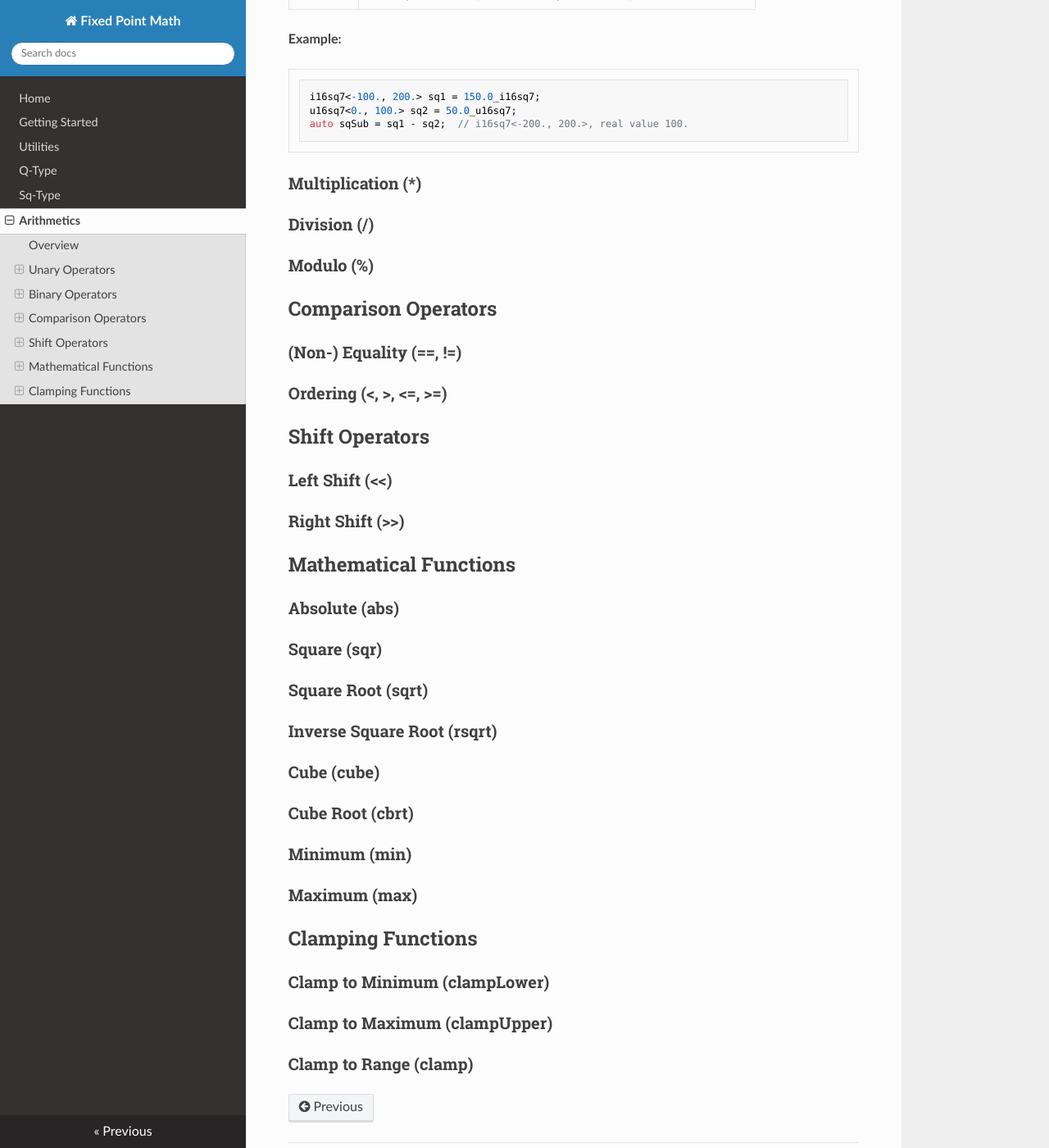
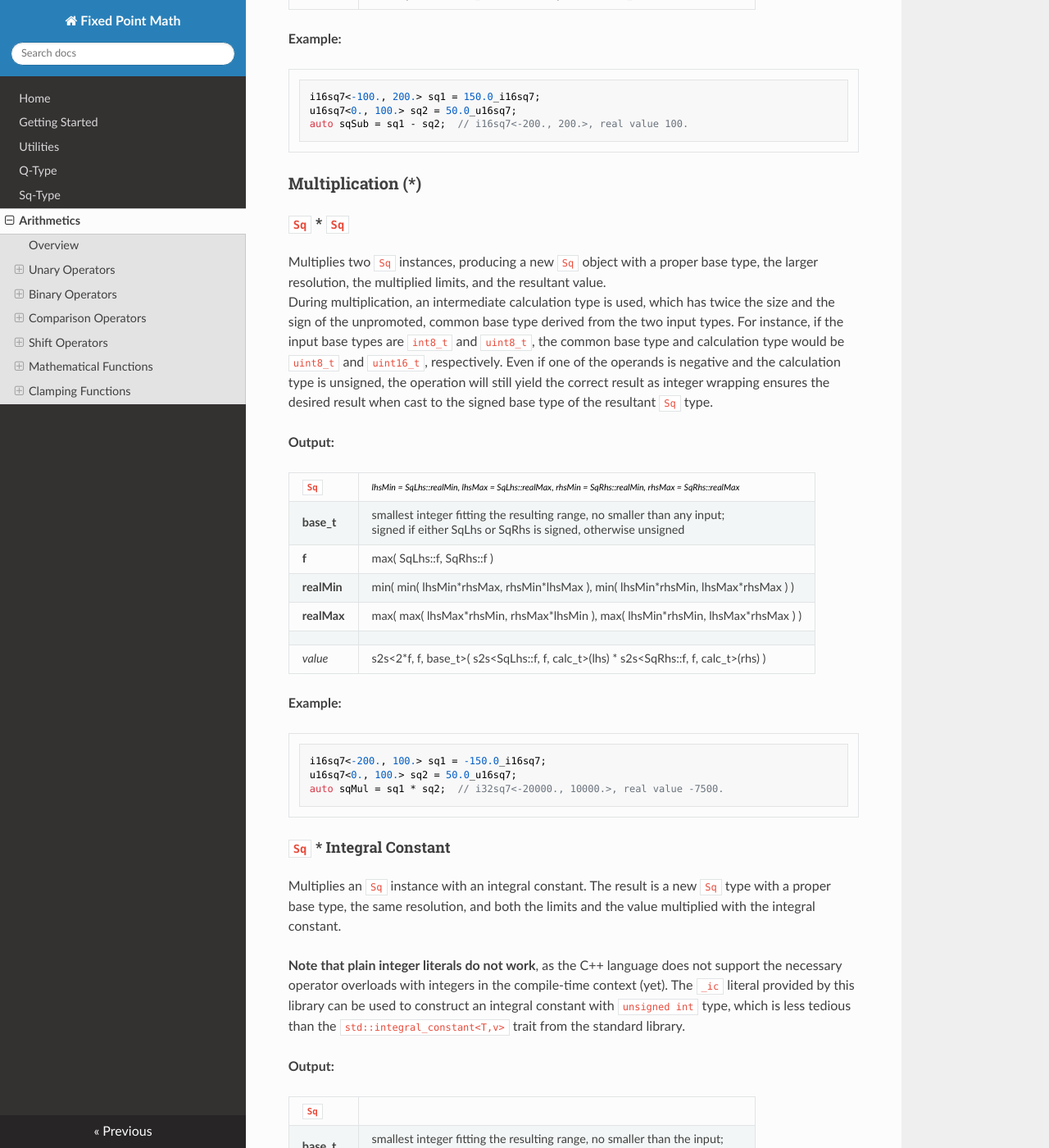
Before and after one commit to wolfjazz/fixed-point-math, an MkDocs documentation site: the page built from docs/arithmetics.md, in a window 1280 px wide and 1400 px high, scrolled down 4758 px. Shown: the whole window at 82% size. Built offline with MkDocs 1.6.1, drawn with Linux system fonts in a browser that asks for light colours; nearby versions of some CDN libraries; some of the changed text lies outside the part shown.

Commit message:
Added: Doc for Multiplication operator. Fixed: A few doc typos.

````diff
--- a/docs/arithmetics.md
+++ b/docs/arithmetics.md
@@ -160,6 +160,56 @@ auto sqSub = sq1 - sq2;  // i16sq7<-200., 200.>, real value 100.
 
 ### Multiplication (*)
 
+#### `Sq` * `Sq`
+
+Multiplies two `Sq` instances, producing a new `Sq` object with a proper base type, the larger resolution, the multiplied limits, and the resultant value.
+During multiplication, an intermediate calculation type is used, which has twice the size and the sign of the unpromoted,    common base type derived from the two input types. For instance, if the input base types are `int8_t` and `uint8_t`, the common base type and calculation type would be `uint8_t` and `uint16_t`, respectively. Even if one of the operands is negative and the calculation type is unsigned, the operation will still yield the correct result as integer wrapping ensures the desired result when cast to the signed base type of the resultant `Sq` type.
+
+**Output:**
+
+| `Sq` | <span style="font-weight:normal;font-size:8pt">*lhsMin = SqLhs::realMin, lhsMax = SqLhs::realMax*, *rhsMin = SqRhs::realMin, rhsMax = SqRhs::realMax*</span> |
+|------|-|
+| **base_t** | smallest integer fitting the resulting range, no smaller than any input;<br>signed if either SqLhs or SqRhs is signed, otherwise unsigned |
+| **f** | max( SqLhs::f, SqRhs::f ) |
+| **realMin** | min( min( lhsMin\*rhsMax, rhsMin\*lhsMax ), min( lhsMin\*rhsMin, lhsMax\*rhsMax ) ) |
+| **realMax** | max( max( lhsMax\*rhsMin, rhsMax\*lhsMin ), max( lhsMin\*rhsMin, lhsMax\*rhsMax ) ) |
+| | |
+| *value* | s2s<2*f, f, base_t\>( s2s<SqLhs::f, f, calc_t\>(lhs) \* s2s<SqRhs::f, f, calc_t\>(rhs) ) |
+
+**Example:**
+
+```cpp
+i16sq7<-200., 100.> sq1 = -150.0_i16sq7;
+u16sq7<0., 100.> sq2 = 50.0_u16sq7;
+auto sqMul = sq1 * sq2;  // i32sq7<-20000., 10000.>, real value -7500.
+```
+
+#### `Sq` * Integral Constant
+
+Multiplies an `Sq` instance with an integral constant. The result is a new `Sq` type with a proper base type, the same resolution, and both the limits and the value multiplied with the integral constant.
+
+**Note that plain integer literals do not work**, as the C++ language does not support the necessary operator overloads with integers in the compile-time context (yet). The `_ic` literal provided by this library can be used to construct an integral constant with `unsigned int` type, which is less tedious than the `std::integral_constant<T,v>` trait from the standard library.
+
+**Output:**
+
+| `Sq` | |
+|------|-|
+| **base_t** | smallest integer fitting the resulting range, no smaller than the input;<br>signed if either Sq or the integral constant is signed, otherwise unsigned |
+| **f** | Sq::f |
+| **realMin** | min( Sq::realMin * ic, Sq::realMax * ic ) |
+| **realMax** | max( Sq::realMin * ic, Sq::realMax * ic ) |
+| | |
+| *value* | static_cast<base_t\>(value) * static_cast<base_t\>(ic) |
+
+**Example:**
+
+```cpp
+i16sq7<-200., 100.> sq1 = -150.0_i16sq7;
+u16sq7<0., 100.> sq2 = 50.0_u16sq7;
+auto sqMul1 = sq1 * 3_ic;    // i32sq7<-600., 300.>, real value: -450.0
+auto sqMul2 = -40_ic * sq2;  // i32sq7<-4000., 0.>, real value: -2000.0
+```
+
 ### Division (/)
 
 ### Modulo (%)
````
Also changed, not shown: docs/Specs.md (+2 -2 lines), docs/q.md (+4 -4 lines), docs/sq.md (+15 -16 lines).
